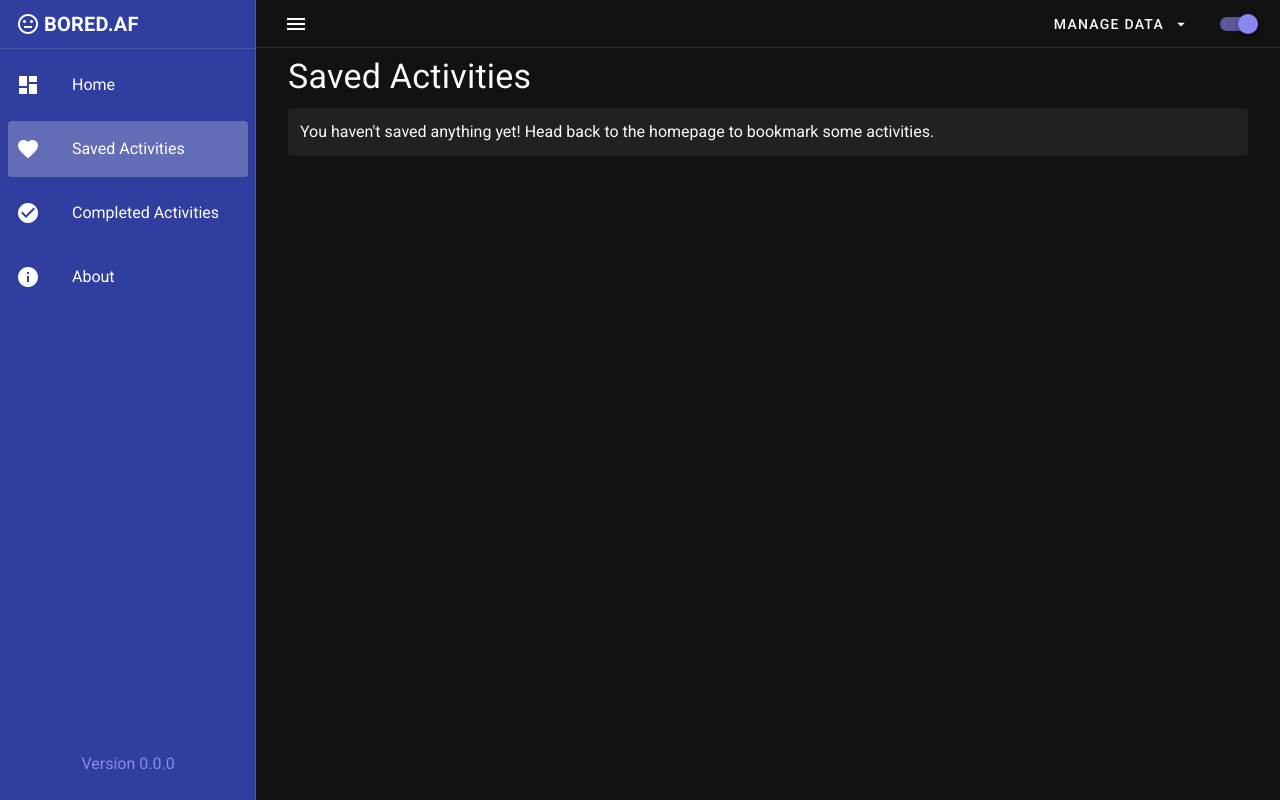
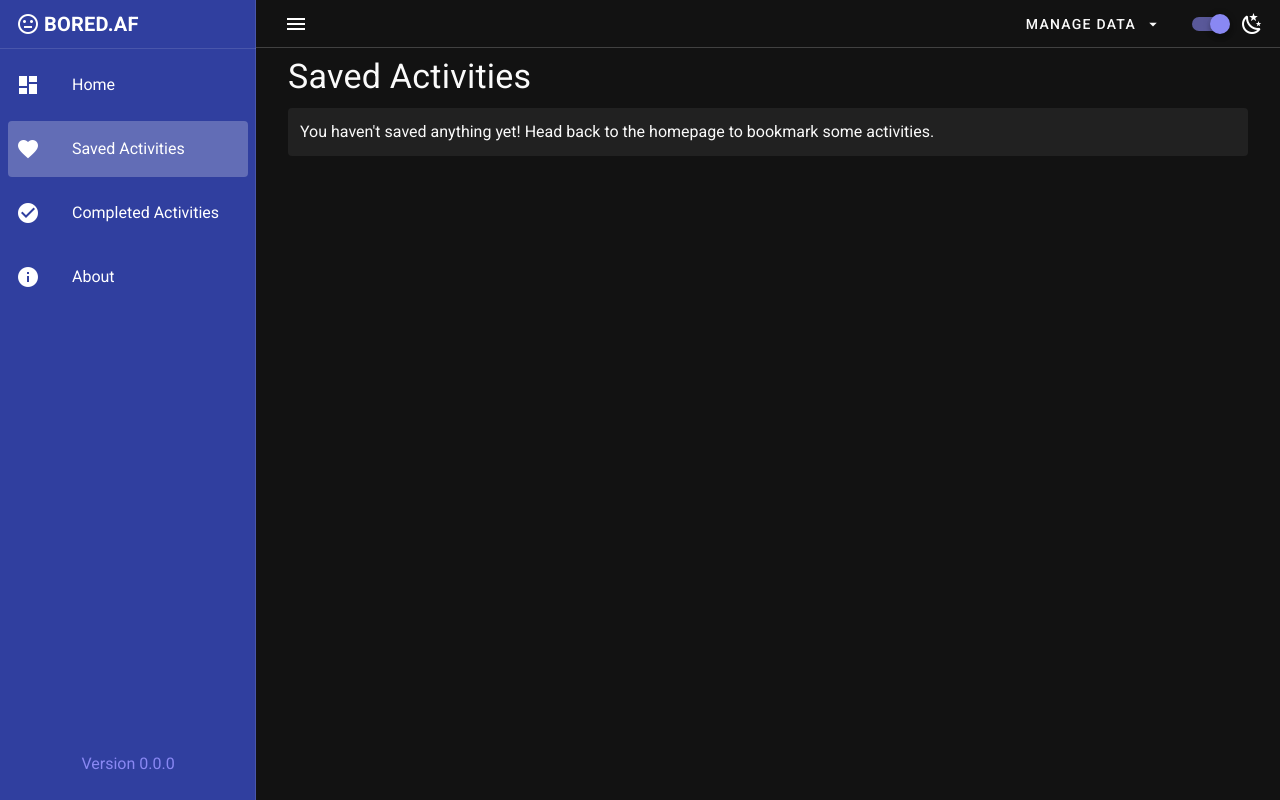
Before and after one commit to bubbowrap/bored-io, a Vue app: page /saved in a window 1280 px wide. Built offline with nearby package versions, Linux system fonts and the light colour scheme.

Commit message:
night mode icon

```diff
--- a/src/App.vue
+++ b/src/App.vue
@@ -26,7 +26,7 @@ export default {
     border-bottom: thin solid rgba(0,0,0,.1);
 
     .theme--dark & {
-    border-bottom: thin solid rgba(255,255,255,.1);
+    border-bottom: thin solid rgba(255,255,255,.2);
     }
   }
 
--- a/src/layouts/Default.vue
+++ b/src/layouts/Default.vue
@@ -48,9 +48,11 @@
         <v-switch
           v-model="darkMode"
           color="primary lighten-3"
+          class="ml-2 ml-md-4"
           hide-details
-          class="ml-2 ml-md-4"
-          ></v-switch>
+          v-slot:label
+          ><v-icon right class="ml-1">mdi-weather-night</v-icon>
+        </v-switch>
       </div>
     </v-app-bar>
 
```
